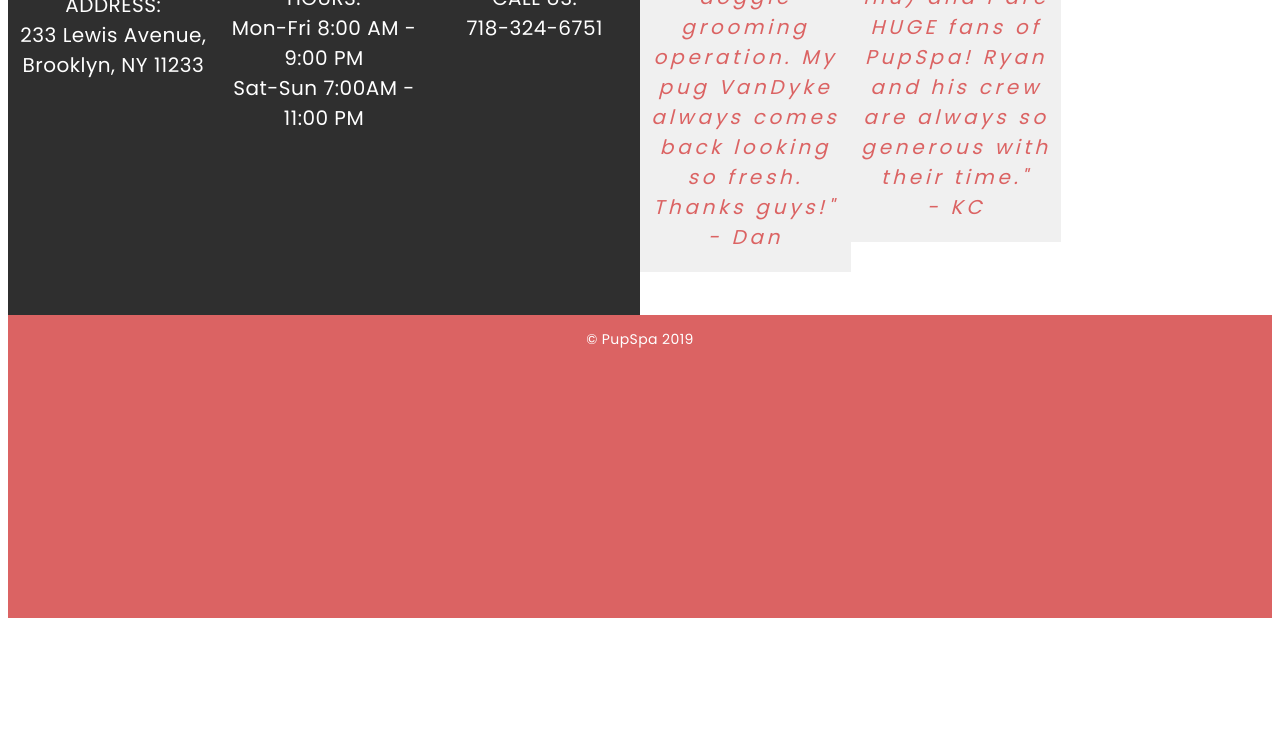
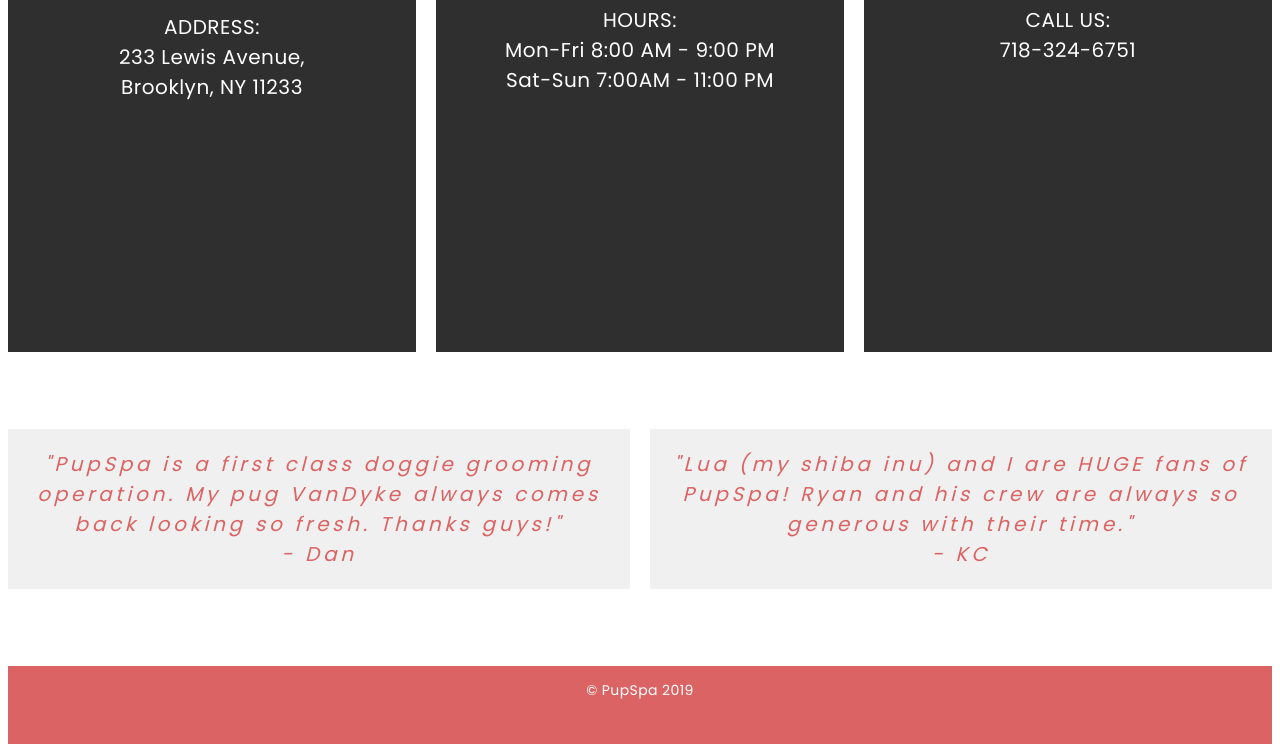
Before and after one commit to Jitgitbit/PupSpa, a plain HTML site: page index.html in a window 1280 px wide. Shown: the part 831-1583 px from the top of the page. Before the commit the page ends 1533 px from the top, so only its background shows below. Drawn offline with Linux system fonts and the light colour scheme.

Commit message:
grid-column-gap added

```diff
--- a/style.css
+++ b/style.css
@@ -7,6 +7,7 @@ body {
   .grid {
     display: grid;
     grid-template:  5% 30% 10% 30% 20% 5% / repeat(6, 1fr);
+    grid-column-gap: 20px;
   }
 
   header {
@@ -67,15 +68,15 @@ body {
   }
 
   .address {
-
+    grid-column: 1 / span 2;
   }
 
   .hours {
-
+    grid-column: 3 / span 2;
   }
 
   .call-us {
-
+    grid-column: 5 / span 2;
   }
 
   .marker {
@@ -106,11 +107,11 @@ body {
   }
 
   .one {
-
+    grid-column: 1 / span 3;
   }
 
   .two {
-
+    grid-column: 4 / span 3;
   }
 
   footer {
@@ -168,15 +169,15 @@ body {
     }
 
     .address {
-      grid-column: 1 / span 2;
+
     }
 
     .hours {
-      grid-column: 3 / span 2;
+
     }
 
     .call-us {
-      grid-column: 5 / span 2;
+
     }
 
     .marker {
```
